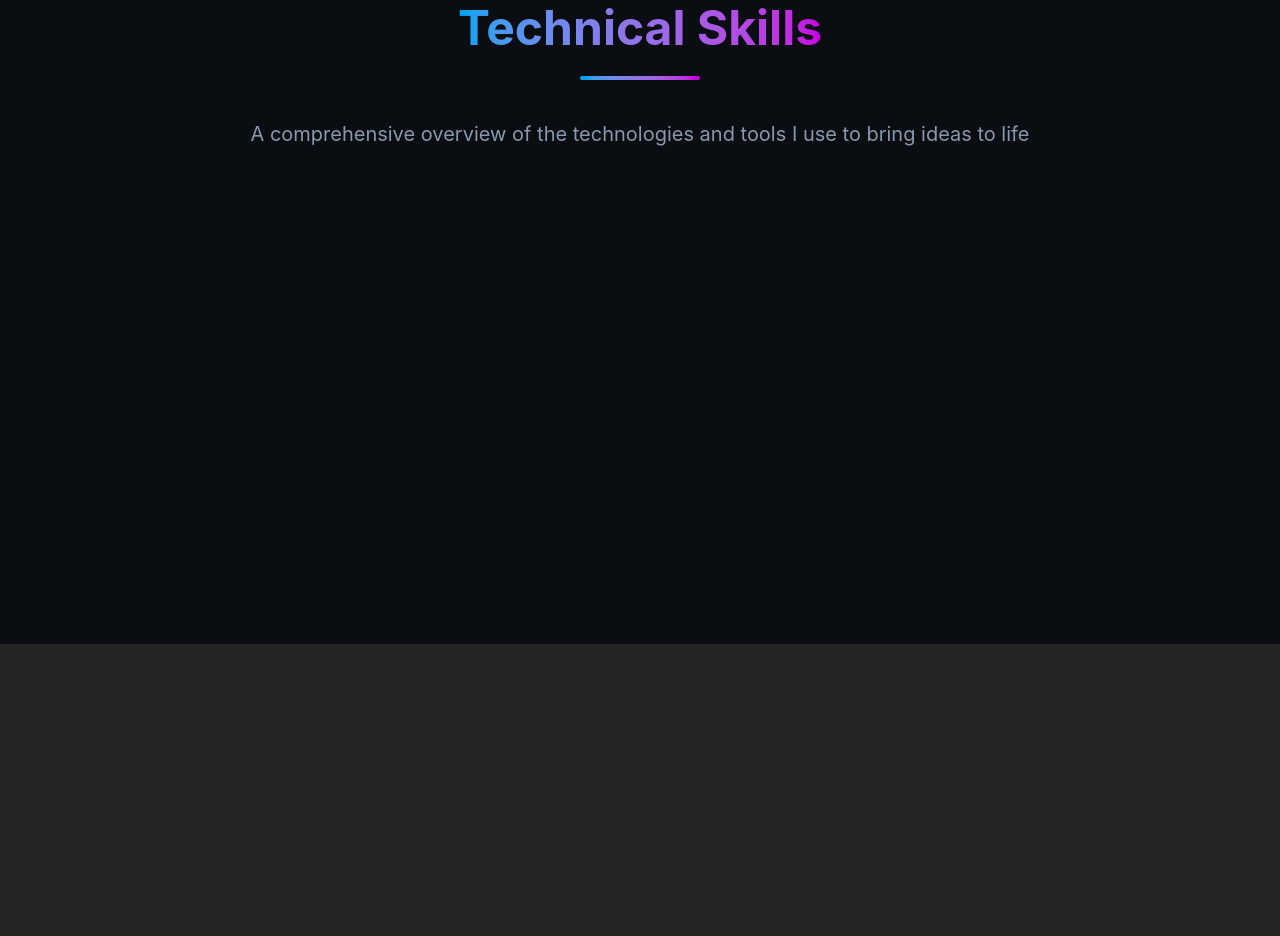
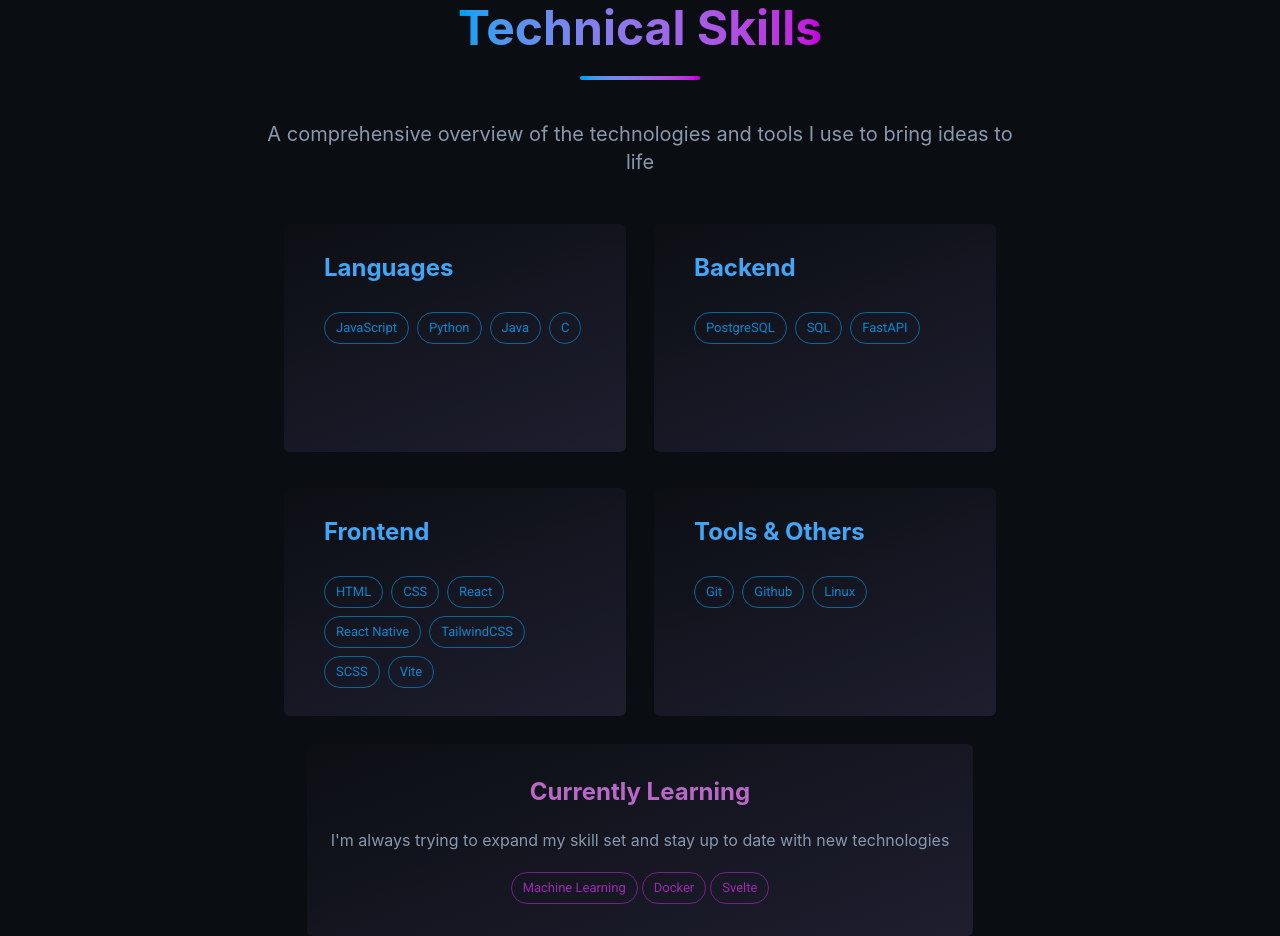
Before and after one commit to armenta-i/my-portfolio, a React (Vite) app: page / in a window 1280 px wide. Shown: the part 1680-2616 px from the top of the page. Before the commit the page ends 2324 px from the top, so only its background shows below. Built offline with nearby package versions, Linux system fonts and the light colour scheme.

Commit message:
Added technical skills section

```diff
--- a/src/components/About.jsx
+++ b/src/components/About.jsx
@@ -45,7 +45,7 @@
                     {/* Education card */}
                     <div
                         style={{ background: "var(--gradient-accent)", borderImage: "var(--gradient-accent-flipped)", }}
-                        className='px-5 py-5 m-2 rounded-md mb-7 card group'
+                        className='card group'
                     >
                         <School style={{ color: 'var(--blue-sky)'}} className='ml-2 group-hover:animate-pulse' fontSize='large'/>
                         <h1 className='text-2xl py-2 pl-2'>Education</h1>
@@ -54,7 +54,7 @@
 
                     <div
                         style={{ background: "var(--gradient-accent)", borderImage: "var(--gradient-accent-flipped)" }}
-                        className='px-5 py-5 m-2 rounded-md mb-7 card group'
+                        className='card group'
                     >
                         <Code style={{ color: 'var(--blue-sky)'}} className='ml-2 group-hover:animate-pulse' fontSize='large'/>
                         <h1 className='text-2xl py-2 pl-2'>Experience</h1>
@@ -63,7 +63,7 @@
 
                     <div
                         style={{ background: "var(--gradient-accent)", borderImage: "var(--gradient-accent-flipped)" }}
-                        className='px-5 py-5 m-2 rounded-md mb-7 card group'
+                        className='card group'
                     >
                         <Psychology style={{ color: 'var(--blue-sky)'}} className='ml-2 group-hover:animate-pulse' fontSize='large'/>
                         <h1 className='text-2xl py-2 pl-2'>Problem Solver</h1>
@@ -72,7 +72,7 @@
 
                     <div
                         style={{ background: "var(--gradient-accent)", borderImage: "var(--gradient-accent-flipped)" }}
-                        className='px-5 py-5 m-2 rounded-md mb-7 card group'
+                        className='card group'
                     >
                         <Group style={{ color: 'var(--blue-sky)'}} className='ml-2 group-hover:animate-pulse' fontSize='large'/>
                         <h1 className='text-2xl py-2 pl-2'>Team Player</h1>
--- a/src/components/Hero.jsx
+++ b/src/components/Hero.jsx
@@ -12,7 +12,7 @@
 
     return (
         <>
-            <section className='relative h-[95vh] overflow-hidden'>
+            <section className='relative h-[95vh] overflow-hidden' id='home'>
                 <div className="absolute inset-0 bg-[url(/background_pic.jpg)] bg-cover bg-center blur-sm z-0"/>
                 <div className="relative z-10 flex text-center text-white justify-center h-full items-start">
                     <div className="mt-20 md:mt-32 lg:mt-54">
--- a/src/components/Navigation.jsx
+++ b/src/components/Navigation.jsx
@@ -6,6 +6,12 @@
 
     const handleNavBar = () => {
         setIsMenuOpen(!isMenuOpen);
+    }
+
+    const scrollToSection = (section) => {
+        document.getElementById(section)?.scrollIntoView({
+            behavior: 'smooth'
+        });
     }
 
     return (
@@ -21,11 +27,11 @@
                     {/* Bigger screen will show links */}
                     <div className="flex align-middle">
                         <ul className="hidden md:flex md:gap-5 lg:gap-10 self-center text-lg">
-                            <li className="hover:text-sky-500 hover:cursor-pointer ease-in-out duration-500">Home</li>
-                            <li className="hover:text-sky-500 hover:cursor-pointer ease-in-out duration-500">About</li>
-                            <li className="hover:text-sky-500 hover:cursor-pointer ease-in-out duration-500">Skills</li>
-                            <li className="hover:text-sky-500 hover:cursor-pointer ease-in-out duration-500">Project</li>
-                            <li className="hover:text-sky-500 hover:cursor-pointer ease-in-out duration-500">About</li>
+                            <li className="hover:text-sky-500 hover:cursor-pointer ease-in-out duration-500" onClick={() => scrollToSection("home")}>Home</li>
+                            <li className="hover:text-sky-500 hover:cursor-pointer ease-in-out duration-500" onClick={() => scrollToSection("about")}>About</li>
+                            <li className="hover:text-sky-500 hover:cursor-pointer ease-in-out duration-500" onClick={() => scrollToSection("skills")}>Skills</li>
+                            <li className="hover:text-sky-500 hover:cursor-pointer ease-in-out duration-500" onClick={() => scrollToSection("projects")}>Projects</li>
+                            <li className="hover:text-sky-500 hover:cursor-pointer ease-in-out duration-500" onClick={() => scrollToSection("contact")}>Contact</li>
                         </ul>
                     </div>
 
--- a/src/components/Skills.jsx
+++ b/src/components/Skills.jsx
@@ -1,9 +1,34 @@
+import { Chip, Stack } from "@mui/material"
+import '../index.css';
 
 
 export default function Skills() {
+    const skillCategories = [
+        {
+            title: "Languages",
+            skills: ["JavaScript", "Python", "Java", "C"]
+        },
+        {
+            title: "Frontend",
+            skills: ["HTML", "CSS", "React", "React Native", "TailwindCSS", "SCSS", "Vite"]
+        },
+        {
+            title: "Backend",
+            skills: ["PostgreSQL", "SQL", "FastAPI"]
+        },
+        {
+            title: "Tools & Others",
+            skills: ["Git", "Github", "Linux"]
+        },
+    ]
+
+    const currentlyLearning = ["Machine Learning", "Docker", "Svelte"]
+
+
     return (
         <>
-        <section className='bg-[#0a0d12] h-[90vh]'>
+        <section className='bg-[#0a0d12] h-full' id="skills">
+            <div className="justify-center">
                 <div className="flex flex-column justify-center">
                     <h2 className="text-center text-3xl md:text-5xl lg:text-5xl xl:text-5xl px-3 mb-4 md:mb-6 mt-15 md:mt-20 lg:mt-20 bg-gradient-to-r from-sky-500 to-fuchsia-600 inline-block text-transparent bg-clip-text">
                         Technical Skills
@@ -12,9 +37,67 @@
                 {/* Header Underline */}
                 <div  className='w-24 md:w-30 h-1 mx-auto rounded-sm mb-10 bg-gradient-to-r from-sky-500 to-fuchsia-600 text-transparent'/>
 
-            <p className="text-center text-xl text-[#8998ad] dark:text-[#8998ad]">
+
+
+                {/* Cards */}
+                <div className="md:3/4 lg:w-5/6 xl:w-3/5 place-self-center">
+                <p className="text-center text-xl text-[#8998ad] dark:text-[#8998ad] mb-10 mx-10 lg:mx-0">
                     A comprehensive overview of the technologies and tools I use to bring ideas to life
                 </p>
+                <div
+                    className='grid grid-cols-1 md:grid-flow-col md:grid-cols-2 md:grid-rows-2 justify-items-center gap-x-7 px-3 md:px-7'
+                >
+                    {skillCategories.map((category) => {
+                        return (
+                            <div
+                            style={{ background: "var(--gradient-accent)", borderImage: "var(--gradient-accent-flipped)" }}
+                            className={`mx-4 p-10 py-7 rounded-md w-full justify-center col-span-1 skill-card bg-[#0a0d12]`}
+                            >
+                                <h1 className="text-2xl mb-7 text-wrap text-[#42a5f5]">{category.title}</h1>
+                                <div className="flex flex-wrap gap-2">
+                                    {category.skills.map((skill) => {
+                                        return (
+                                            <Chip
+                                            label={skill}
+                                            variant="outlined"
+                                            color="info"
+                                            className=""
+                                            />
+                                        )
+                                    })}
+                            </div>
+                        </div>
+                        )
+                    })}
+
+                    </div>
+                    <div
+                        style={{ background: "var(--gradient-accent)", borderImage: "var(--gradient-accent-flipped)" }}
+                        className='mx-4 px-6 py-8 rounded-md mb-5 w-fit place-self-center'
+                    >
+                        <h1 className="text-2xl mb-5 text-center text-[#ba68c8]">Currently Learning</h1>
+                        <div className=" flex-wrap gap-2 justify-center">
+                            <p className="text-center text-md text-[#8998ad] mb-5">
+                                I'm always trying to expand my skill set and stay up to date
+                                with new technologies
+                            </p>
+                            <div className="flex flex-wrap gap-1 justify-center">
+                            {currentlyLearning.map((skill) => {
+                                return (
+                                    <Chip
+                                    label={skill}
+                                    variant="outlined"
+                                    color="secondary"
+                                    className="bg-"
+                                    />
+                                )
+                            })}
+                            </div>
+                        </div>
+                    </div>
+                </div>
+            </div>
+
         </section>
         </>
     )
--- a/src/index.css
+++ b/src/index.css
@@ -48,7 +48,12 @@
   color: #00a7f5;
 }
 
+/* px-5 py-5 m-2 rounded-md mb-7 card group */
 .card {
+  padding: 1.25rem;
+  border-radius: .375rem;
+  margin: .5rem;
+  margin-bottom: 1.75rem;
   border:  none;
   transition: transform .4s ease-in-out;
 }
@@ -59,3 +64,26 @@
   -webkit-box-shadow: 1px 0px 39px -25px rgba(0,0,0,0.36);
   -moz-box-shadow: 1px 0px 39px -25px rgba(0,0,0,0.36);
 }
+
+.skill-card {
+  border-radius: .375rem;
+  margin: .5rem;
+  margin-bottom: 1.75rem;
+  border:  none;
+  transition: transform .4s ease-in-out;
+}
+
+.skill-card:hover {
+  transform: translateY(-6px);
+  box-shadow: 1px 0px 39px -25px rgba(0,0,0,0.36);
+  -webkit-box-shadow: 1px 0px 39px -25px rgba(0,0,0,0.36);
+  -moz-box-shadow: 1px 0px 39px -25px rgba(0,0,0,0.36);
+}
+
+.skills-tag {
+  border-radius: 20px;
+  background-color: #17283a;
+  border: 1.5px solid #25486d;
+  color: #1aa9fd;
+  opacity: 90%;
+}
```
Lines whose indentation alone changed are shown as unchanged.
